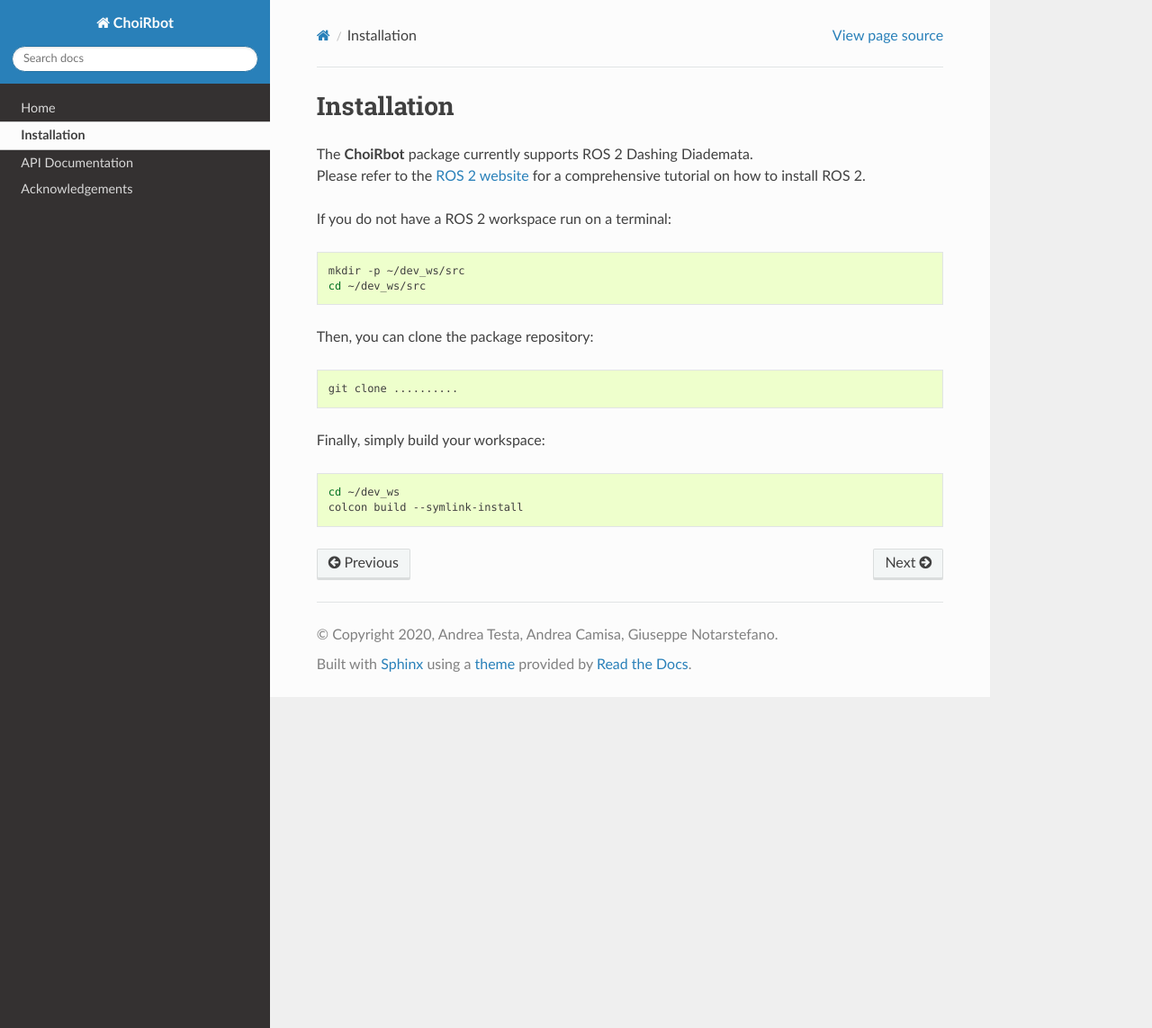
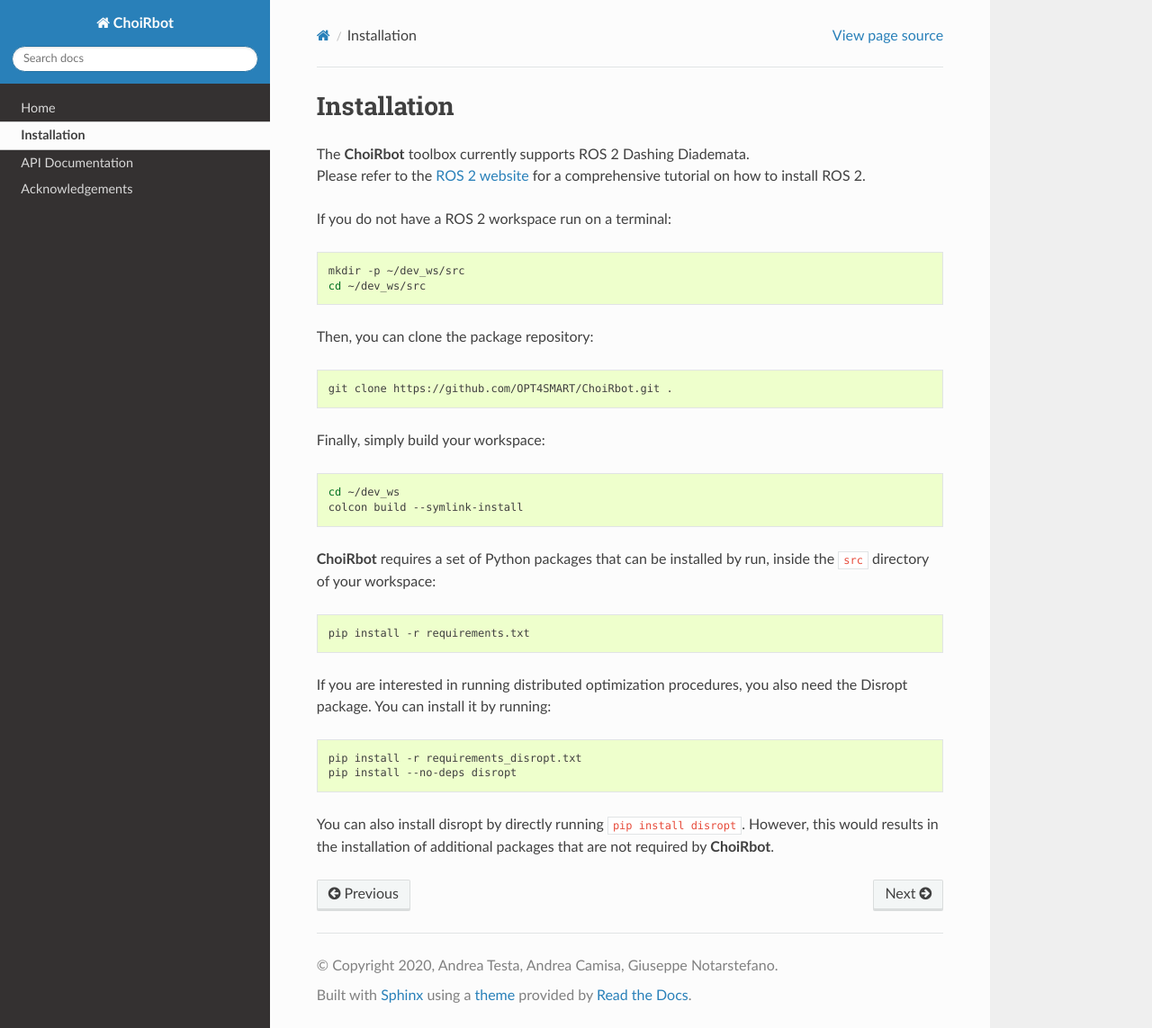
Before and after one commit to OPT4SMART/ChoiRbot, a Sphinx documentation site: the page built from docs/source/installation/index.rst, in a window 1280 px wide and 1143 px high. Shown: the whole window at 90% size. Built offline with Sphinx 7.4.7 and the Read the Docs theme 2.0.0, drawn with Linux system fonts in a browser that asks for light colours.

Commit message:
updating installation guide

```diff
--- a/docs/source/installation/index.rst
+++ b/docs/source/installation/index.rst
@@ -3,7 +3,7 @@
 Installation
 ===================
 
-| The **ChoiRbot** package currently supports ROS 2 Dashing Diademata.
+| The **ChoiRbot** toolbox currently supports ROS 2 Dashing Diademata.
 | Please refer to the `ROS 2 website <https://index.ros.org/doc/ros2/>`_ for a comprehensive tutorial on how to install ROS 2.
 
 If you do not have a ROS 2 workspace run on a terminal:
@@ -17,7 +17,7 @@
 
 .. code-block:: bash
 
-	git clone ..........
+	git clone https://github.com/OPT4SMART/ChoiRbot.git .
 
 Finally, simply build your workspace:
 
@@ -25,3 +25,18 @@
 
 	cd ~/dev_ws
 	colcon build --symlink-install
+
+**ChoiRbot** requires a set of Python packages that can be installed by run, inside the ``src`` directory of your workspace:
+
+.. code-block:: bash
+
+	pip install -r requirements.txt
+
+If you are interested in running distributed optimization procedures, you also need the Disropt package. You can install it by running:
+
+.. code-block:: bash
+
+	pip install -r requirements_disropt.txt
+	pip install --no-deps disropt
+
+You can also install disropt by directly running ``pip install disropt``. However, this would results in the installation of additional packages that are not required by **ChoiRbot**.
```
Also changed, not shown: README.md (+3 -0 lines).
